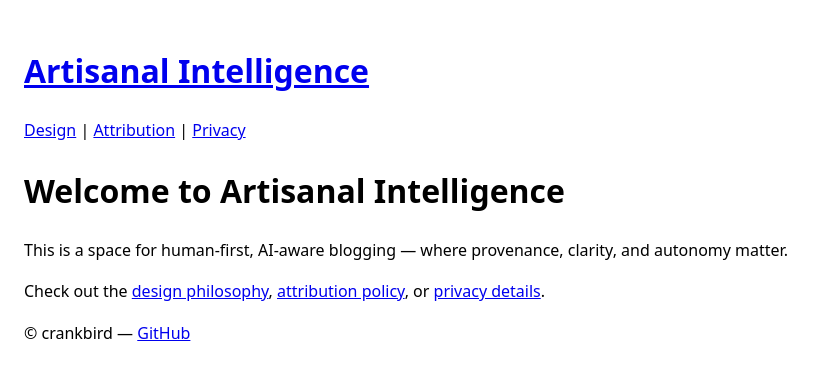
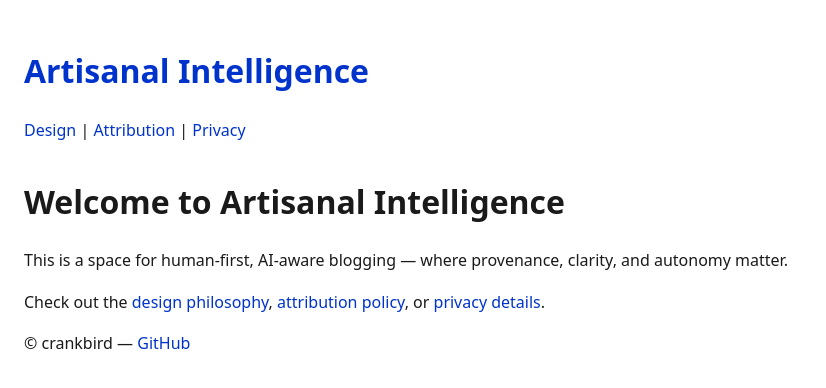
Before and after one commit to crankbird/artisnal-intelligence, a Jekyll site: the page built from index.md, in a window 1280 px wide. Shown: the top 388 px of the page, without its empty margins (0-826 px from the left). Built offline with Jekyll 4.4.1, drawn with Linux system fonts in a browser that asks for light colours.

Commit message:
fix css to make it look ok on edge in dark mode, plus other minimal changes - copypasta from chatgpt

```diff
--- a/assets/css/style.css
+++ b/assets/css/style.css
@@ -1,22 +1,40 @@
+:root {
+  --bg: #ffffff;
+  --text: #1a1a1a;
+  --link: #0033cc;
+  --link-hover: #0055ff;
+  --accent: #0066ff;
+}
+
+@media (prefers-color-scheme: dark) {
+  :root {
+    --bg: #121212;
+    --text: #e0e0e0;
+    --link: #66aaff;
+    --link-hover: #aaccff;
+    --accent: #3399ff;
+  }
+}
 
 body {
+  background-color: var(--bg);
+  color: var(--text);
   font-family: system-ui, sans-serif;
   line-height: 1.6;
-  padding: 1rem;
-  background-color: var(--bg);
-  color: var(--text);
+  margin: 0;
+  padding: 1.5rem;
 }
-img {
-  max-width: 100%;
-  height: auto;
+
+a {
+  color: var(--link);
+  text-decoration: none;
 }
-:root {
-  --bg: #fff;
-  --text: #000;
+
+a:hover {
+  color: var(--link-hover);
+  text-decoration: underline;
 }
-@media (prefers-color-scheme: dark) {
-  :root {
-    --bg: #111;
-    --text: #eee;
-  }
+
+nav {
+  margin-bottom: 2rem;
 }
```
